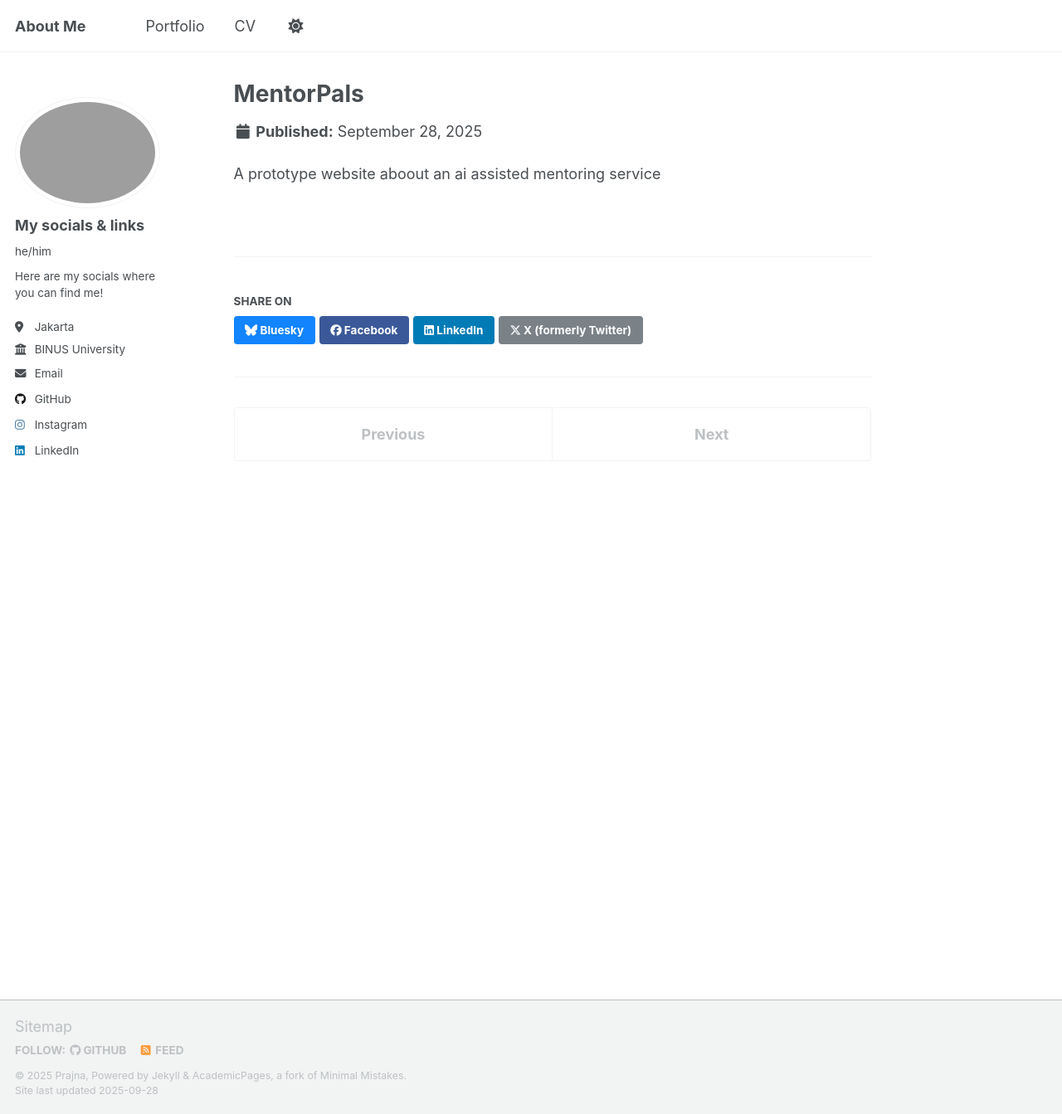
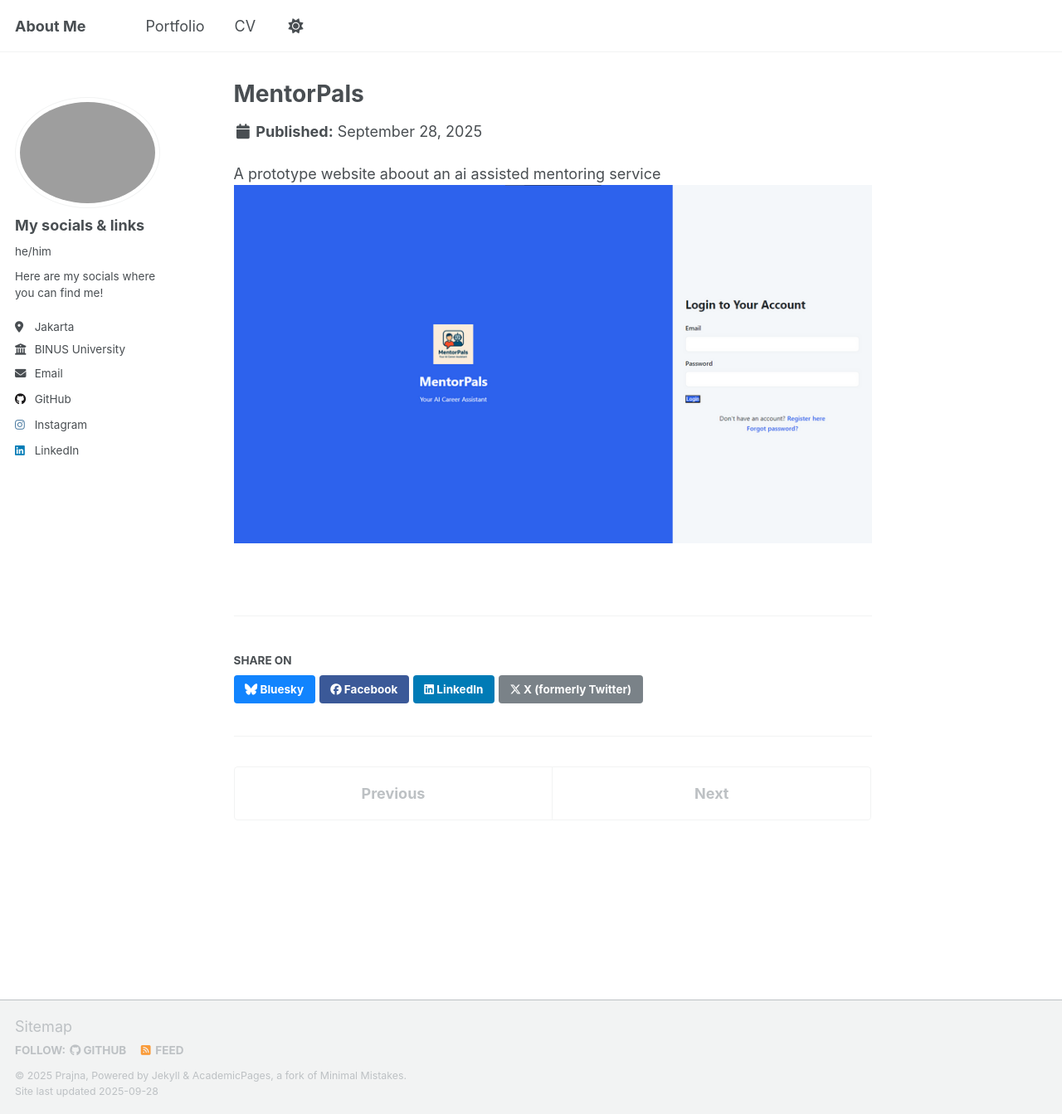
Before and after one commit to RaveliaRaes/praj.github.io, a Jekyll site: the page built from _portfolio/portfolio-1.md, in a window 1280 px wide and 1343 px high. Shown: the whole window at 83% size. Built offline with Jekyll 4.4.1, drawn with Linux system fonts in a browser that asks for light colours; a script that is not in the unit is left out.

Commit message:
Update portfolio-1.md

```diff
--- a/_portfolio/portfolio-1.md
+++ b/_portfolio/portfolio-1.md
@@ -5,3 +5,4 @@ collection: portfolio
 ---
 
 A prototype website aboout an ai assisted mentoring service
+<img src = '/images/Portofolio-1.png'>
```
